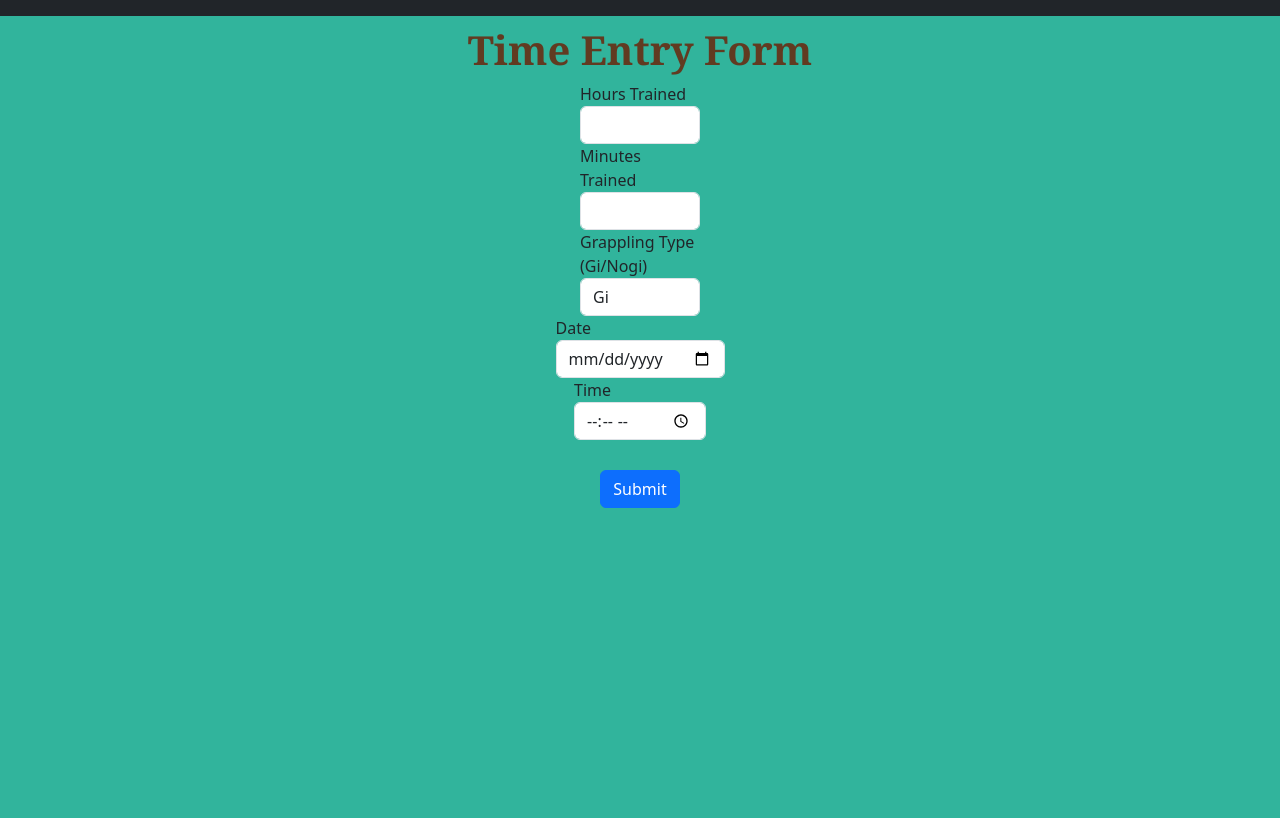
After one commit to Ramanujiggy/Journada, a Django app: template templates/edit_training_log.html in a window 1280 px wide. The commit adds this page. Run offline with Django 5.2, Linux system fonts and the light colour scheme; the template is opened without the code that fills it: values that come from a table or form of the project are taken from there, others are empty; tables that the repository leaves empty hold one stand-in row (values such as "Sample post"); parts of the project's set-up code (start-up, migrations or seed data) failed here and were passed over; some libraries are stand-ins or nearby versions.

Commit message:
working on edit_session_view

```diff
--- /dev/null
+++ b/templates/edit_training_log.html
@@ -0,0 +1,61 @@
+<!DOCTYPE html>
+{% extends 'base.html' %}
+{% load crispy_forms_tags %}
+{% load static %}
+<html lang="en">
+<head>
+  <meta charset="UTF-8">
+  <meta name="viewport" content="width=device-width, initial-scale=1.0">
+  <title>Time Entry Form</title>
+  <link rel="stylesheet" href="https://stackpath.bootstrapcdn.com/bootstrap/4.5.2/css/bootstrap.min.css">
+  <link rel="stylesheet" href="{% static 'css/main.css' %}">
+</head>
+
+{% block content %}
+<body>
+  <div class="container" id="time-entry-banner">
+    <h1 class="page-title">Time Entry Form</h1>
+    <form action="edit_grapple_entry" method="POST">
+    {% csrf_token%}
+  </div>
+
+  <div class="container" id="time-entry-form">
+  <div class="form-group" id="form-hours-trained">
+    <label for="{{ current_entry.hours_trained }}">Hours Trained</label>
+    <input type="number" class="form-control" id="{{form.hours_trained.id_for_label}}" name="{{form.hours_trained.name}}">
+  </div>
+
+  <div class="form-group" id="form-minutes-trained">
+    <label for="{{current_entry.minutes_trained}}">Minutes Trained</label>
+    <input type="number" class="form-control" id="{{form.minutes_trained.id_for_label}}" name="{{form.minutes_trained.name}}">
+  </div>
+
+  <div class = "form-group" id="form-grappling-id">
+    <label for="{{current_entry.grappling_type}}">Grappling Type (Gi/Nogi)</label>
+    <select class="form-control" id="{{form.grappling_type.id_for_label}}" name= "{{form.grappling_type.name}}">
+      <option value = "Gi">Gi</option>
+      <option value = "Nogi">No-Gi</option>
+    </select>
+  </div>
+
+  <div class = "form-group" id="form-date-id">
+     <label for ="{{current_entry.date}}">Date</label>
+     <input type="date" class ="form-control" id="{{form.date.id_for_label}}" name="{{form.date.name}}" >
+  </div>
+
+  <div class = "form-group" id="form-time-id">
+    <label for="{{current_entry.time}}">Time</label>
+    <input type="time" class ="form-control" id="{{form.time.id_for_label}}" name="{{form.time.name}}" >
+  </div>
+
+  <div class="form-group" id="form-btn-submit-time">
+     <button type="submit" class="btn btn-primary">Submit</button>
+  </div>
+</div>
+    </form>
+
+  </div>
+
+</body>
+{% endblock %}
+</html>
--- a/users/urls.py
+++ b/users/urls.py
@@ -11,5 +11,9 @@ urlpatterns = [
     path("dashboard/", views.dashboard, name="dashboard"),
     path("log_session", views.log_session, name="log_session"),
     path("journal_entries", views.list_journal_notes, name="list_journal_notes")
-    # path('search/<int:user_id>', views.search,name='search')
+    path(
+        "edit_grapple_entry/<int:grapple_entry_id>",
+        views.edit_grapple_entry,
+        name="edit_grapple_entry",
+    ),
 ]
```
Also changed, not shown: templates/view_training_logs.html (+6 -2 lines), users/services/grapple_entry_service.py (+5 -9 lines), users/views.py (+21 -1 lines).
